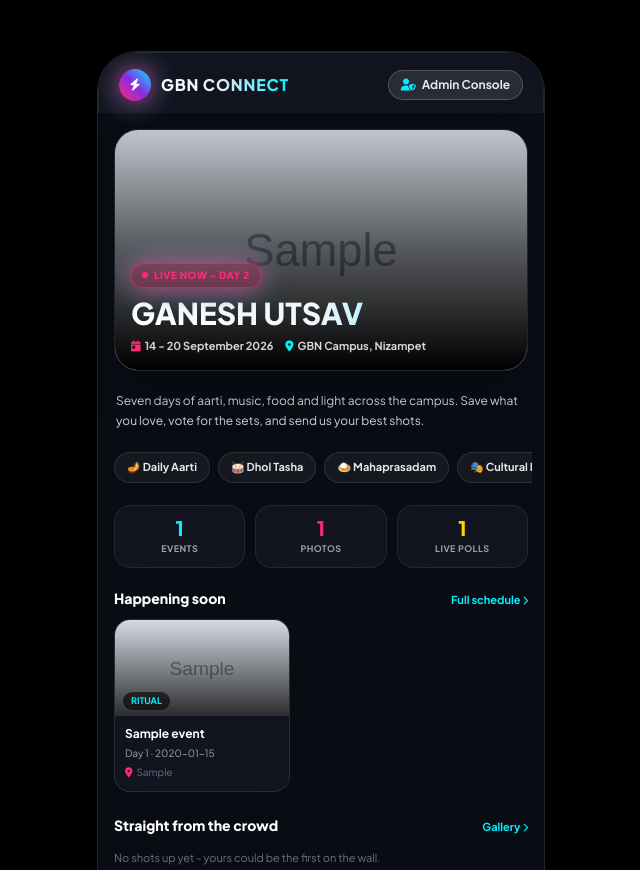
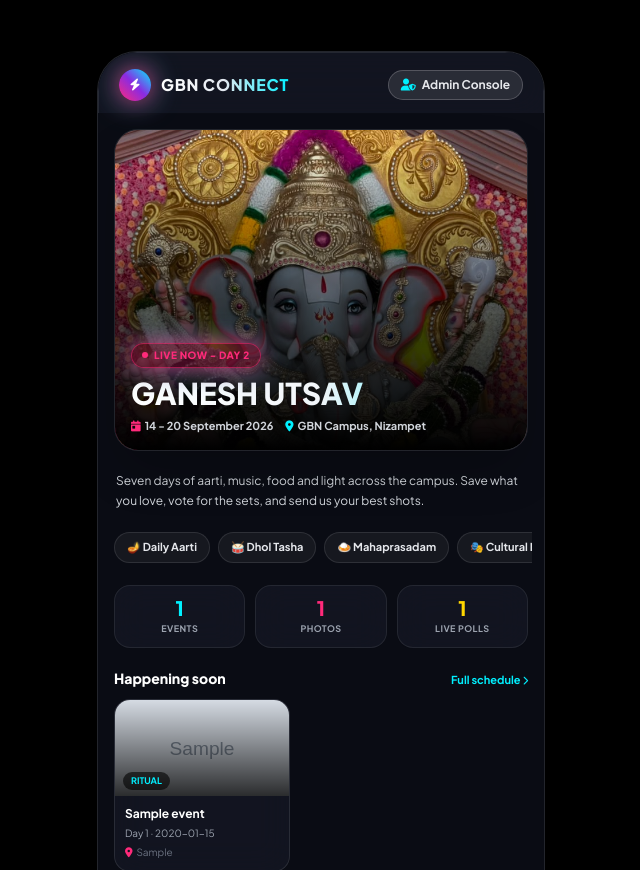
Before and after one commit to aaitcse/GBN-Nizampet, a Django app: page / in a window 1280 px wide. Shown: the top 870 px of the page, without its empty margins (319-959 px from the left). Run offline with Django 5.2, Linux system fonts and the light colour scheme; tables that the repository leaves empty hold one stand-in row (values such as "Sample post"); grey boxes marked "Sample" are stand-in pictures; some libraries are stand-ins or nearby versions.

Commit message:
Use the pandal photo as the home banner
Bundles the idol photo as a static asset rather than an uploaded media file,
so it survives Render deploys, and gives the hero a taller frame with an
upward-biased crop since the source is portrait. FEST_HERO_IMAGE points at
it; clearing that setting falls back to the newest approved gallery photo.

Co-Authored-By: Claude Opus 5 <noreply@anthropic.com>

```diff
--- a/config/settings.py
+++ b/config/settings.py
@@ -160,6 +160,10 @@ FEST_TAGLINE = os.environ.get("FEST_TAGLINE", "Festival Companion")
 # Shown on the home screen. Dates are display-only; the schedule itself is
 # organised by Day 1 / Day 2 / Day 3 in the console.
 FEST_EVENT_NAME = os.environ.get("FEST_EVENT_NAME", "Ganesh Utsav")
+# Banner behind the home screen hero, as a path inside static/. Bundled with
+# the code so it survives deploys; set to "" to fall back to the newest
+# approved gallery photo instead.
+FEST_HERO_IMAGE = os.environ.get("FEST_HERO_IMAGE", "img/hero.jpg")
 FEST_VENUE = os.environ.get("FEST_VENUE", "GBN Campus, Nizampet")
 FEST_DATES = os.environ.get("FEST_DATES", "14 - 20 September 2026")
 # The schedule builds its Day 1..Day N tabs from this range.
--- a/festival/views.py
+++ b/festival/views.py
@@ -13,6 +13,7 @@ from django.db.models import Avg, Count, F, Q, Sum, Value
 from django.db.models.functions import Greatest
 from django.http import HttpResponse, JsonResponse
 from django.shortcuts import get_object_or_404, redirect, render
+from django.templatetags.static import static
 from django.urls import reverse
 from django.utils import timezone
 from django.utils.text import slugify
@@ -184,6 +185,22 @@ def countdown_label():
     return "That is a wrap. See you next year!"
 
 
+def hero_image_url():
+    """URL of the bundled banner, or "" when none is set or it is missing.
+
+    Resolving it here rather than in the template means a bad path logs a
+    warning and falls back, instead of 500ing on the manifest lookup.
+    """
+    name = getattr(settings, "FEST_HERO_IMAGE", "")
+    if not name:
+        return ""
+    try:
+        return static(name)
+    except ValueError:
+        logger.warning("FEST_HERO_IMAGE %r is not in the static files; ignoring it.", name)
+        return ""
+
+
 def home_context(request):
     """Everything the landing tab shows: hero, teasers and festival facts."""
     photos = list(Photo.objects.filter(is_approved=True)[:7])
@@ -191,6 +208,7 @@ def home_context(request):
     poll = Poll.objects.filter(is_active=True).prefetch_related("options").first()
 
     return {
+        "hero_image": hero_image_url(),
         "hero_photo": photos[0] if photos else None,
         "home_photos": photos[1:7],
         "home_events": upcoming,
--- a/static/css/app.css
+++ b/static/css/app.css
@@ -81,3 +81,9 @@ select {
     from { opacity: 0; }
     to { opacity: 1; }
 }
+
+/* The home banner is a portrait photo shown in a landscape frame. Bias the
+   crop upward so the subject stays in view instead of the floor. */
+.hero-crop {
+    object-position: center 26%;
+}
--- a/templates/public/partials/home.html
+++ b/templates/public/partials/home.html
@@ -1,14 +1,17 @@
+{% load static %}
 {# Landing tab: hero, teasers and the practical stuff, all tapping through to the other tabs. #}
 
 <!-- HERO -->
 <div class="relative rounded-3xl overflow-hidden border border-white/10 shadow-2xl">
-    {% if hero_photo %}
+    {% if hero_image %}
+    <img src="{{ hero_image }}" alt="{{ fest_event_name|default:brand_full }}" class="w-full h-80 object-cover hero-crop">
+    {% elif hero_photo %}
     <img src="{{ hero_photo.display_image }}" alt="{{ hero_photo.title }}" class="w-full h-60 object-cover">
     {% else %}
     <div class="w-full h-60 bg-gradient-to-br from-fest-purple via-fest-accent to-fest-cyan"></div>
     {% endif %}
 
-    <div class="absolute inset-0 bg-gradient-to-t from-black via-black/60 to-black/10"></div>
+    <div class="absolute inset-0 bg-gradient-to-t from-black via-black/55 to-transparent"></div>
 
     <div class="absolute inset-x-0 bottom-0 p-4 space-y-2.5">
         {% if fest_countdown %}
```
Also changed, not shown: static/img/hero.jpg (added).
